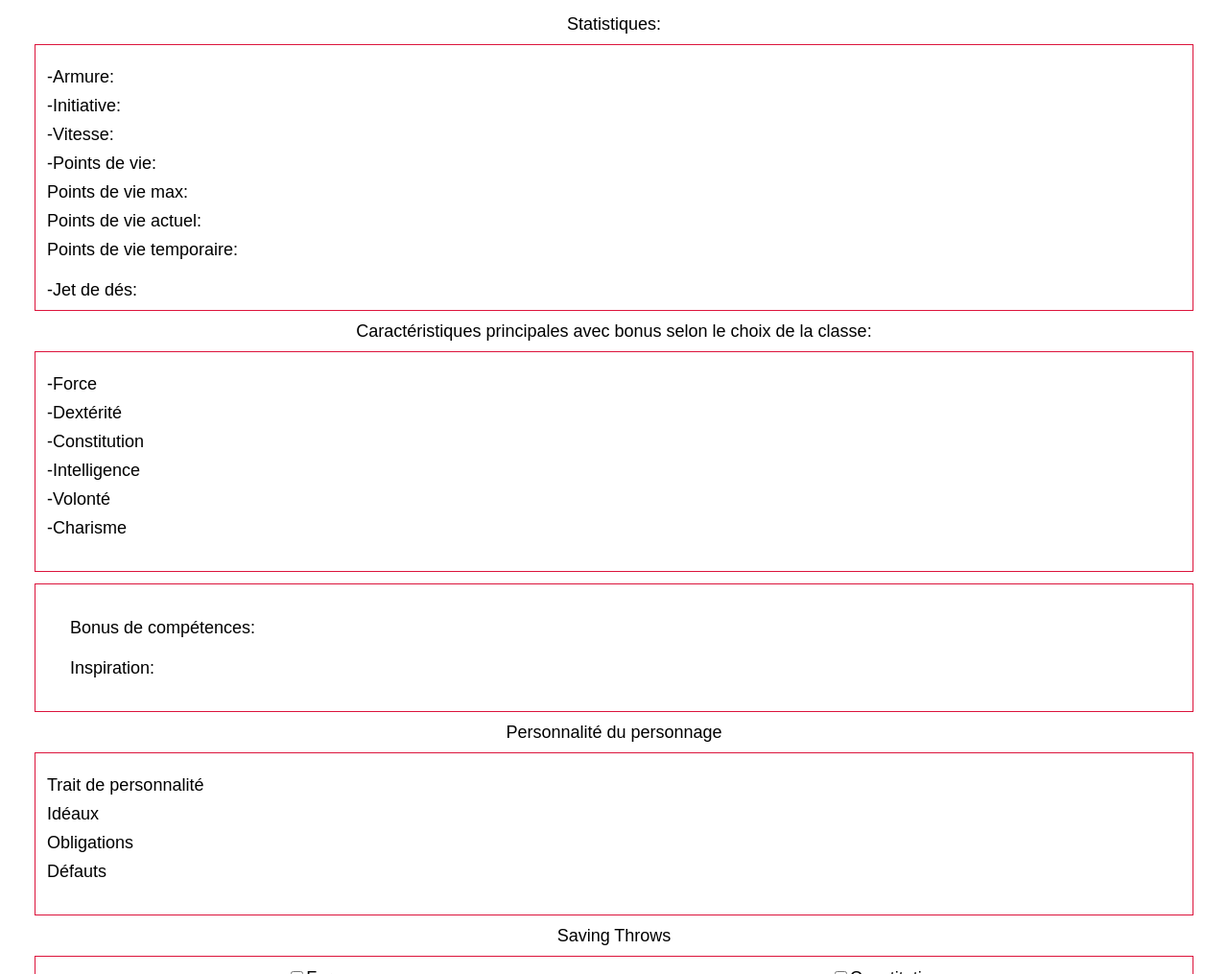
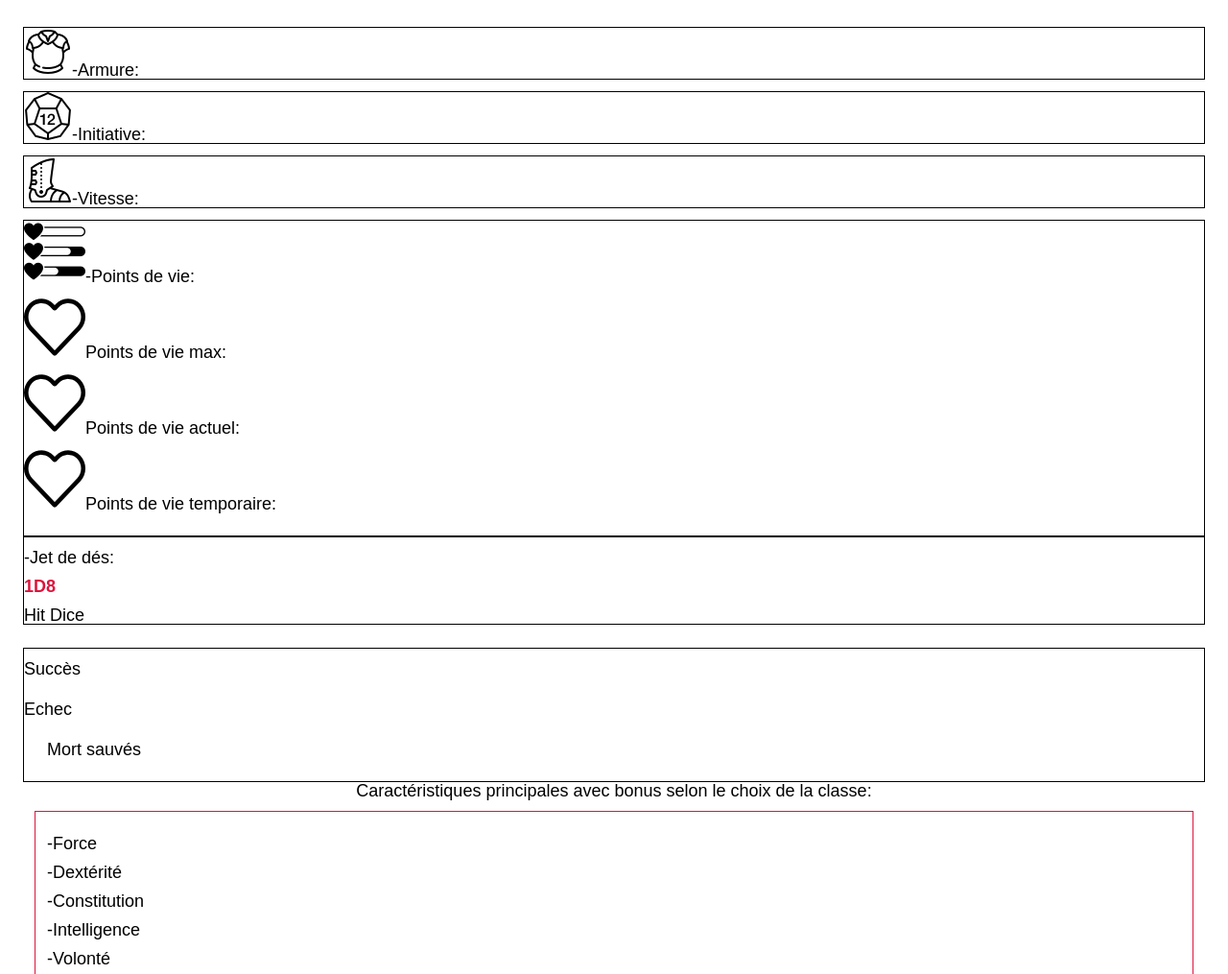
Before and after one commit to GacherBenoit/O-Dungeons-front, a React app: page /creation-personnages in a window 1280 px wide. Shown: the part 920-1935 px from the top of the page at 96% size. Built offline with nearby package versions, Linux system fonts and the light colour scheme; a web font is replaced by a local one.

Commit message:
feature integration of  statistics in creator page

```diff
--- a/src/components/Creator/creator.scss
+++ b/src/components/Creator/creator.scss
@@ -94,3 +94,27 @@
 .capacities div {
   padding: vars.$gutter;
 }
+
+
+//Section of statisctic
+
+.stats{
+  &__armor{
+    border: 1px solid #000000;
+  }
+  &__initiative{
+    border: 1px solid #000000;
+  }
+  &__speed{
+    border: 1px solid #000000;
+  }
+  &__health{
+    border: 1px solid #000000;
+  }
+  &__dice{
+    border: 1px solid #000000;
+  }
+  &__die-throw{
+    border: 1px solid #000000;
+  }
+}
--- a/src/components/Creator/index.js
+++ b/src/components/Creator/index.js
@@ -4,26 +4,51 @@ import CharacterChoices from './CharacterChoices';
 
 // == Composant
 
+// == Icons
+import ArmorIcon from '../../assets/icons/armor.png';
+import InitiativeIcon from '../../assets/icons/initiative.png';
+import SpeedIcon from '../../assets/icons/speed.png';
+import HealthList from '../../assets/icons/life-bar.png';
+import Health from '../../assets/icons/health.png';
+
 function Creator() {
   return (
     <main className="creator">
       <h2>Creation de personnages</h2>
       <CharacterChoices />
-      <section className="caracteristics">
-        <h4 className="caracteristics__title">Statistiques:</h4>
-        <ul className="caracteristics__statistics">
-          <li>-Armure: </li>
-          <li>-Initiative: </li>
-          <li>-Vitesse: </li>
-          <li><h5>-Points de vie:</h5>
+      <section className="statistics">
+        <ul className="stats__list">
+          <li className="stats__armor"><img className="stats__icon" src={ArmorIcon} alt="armor-icon" />-Armure: </li>
+          <li className="stats__initiative"><img className="stats__icon" src={InitiativeIcon} alt="initiative-icon" />-Initiative: </li>
+          <li className="stats__speed"><img className="stats__icon" src={SpeedIcon} alt="speed-icon" />-Vitesse: </li>
+          <li className="stats__health"><img className="stats__icon__max-health" src={HealthList} alt="health-list-icon" />-Points de vie:
             <ul>
-              <li>Points de vie max:</li>
-              <li>Points de vie actuel:</li>
-              <li>Points de vie temporaire:</li>
+              <li className="stats__health--max"><img className="stats__icon__max-health" src={Health} alt="health-icon" />Points de vie max:</li>
+              <li className="stats__health-current"><img className="stats__icon__currrent-health" src={Health} alt="health-icon" />Points de vie actuel:</li>
+              <li className="stats__health-temporary"><img className="stats__icon__temporary-health" src={Health} alt="health-icon" />Points de vie temporaire:</li>
             </ul>
           </li>
-          <li>-Jet de dés: </li>
+          <ul className="stats__dice">
+            <li><h5>-Jet de dés:</h5> </li>
+            <li><span className="dice__type">1D8</span></li>
+            <li>Hit Dice</li>
+          </ul>
         </ul>
+        <div className="stats__die-throw">
+          <ul>
+            <li>Succès</li>
+            <li><span /></li>
+            <li><span /></li>
+            <li><span /></li>
+          </ul>
+          <ul>
+            <li>Echec</li>
+            <li><span /></li>
+            <li><span /></li>
+            <li><span /></li>
+            <li><p>Mort sauvés</p></li>
+          </ul>
+        </div>
       </section>
       <h4>Caractéristiques principales avec bonus selon le choix de la classe:</h4>
       <section className="caracteristics__principals">
```
Also changed, not shown: src/assets/icons/armor.png (added), src/assets/icons/health.png (added), src/assets/icons/initiative.png (added), src/assets/icons/life-bar.png (added), src/assets/icons/speed.png (added).
